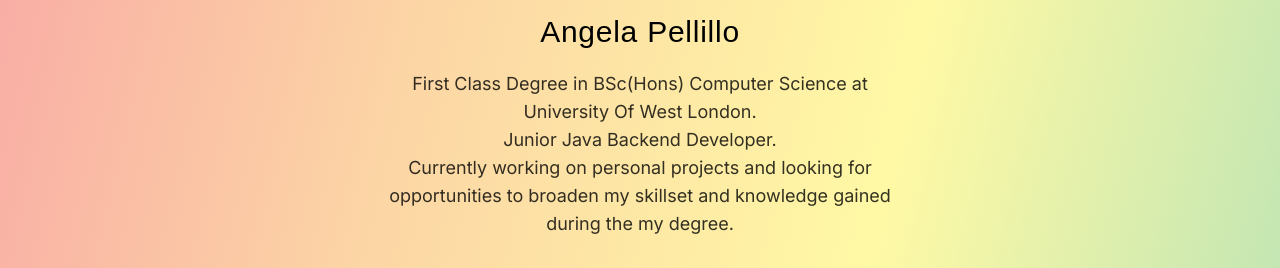
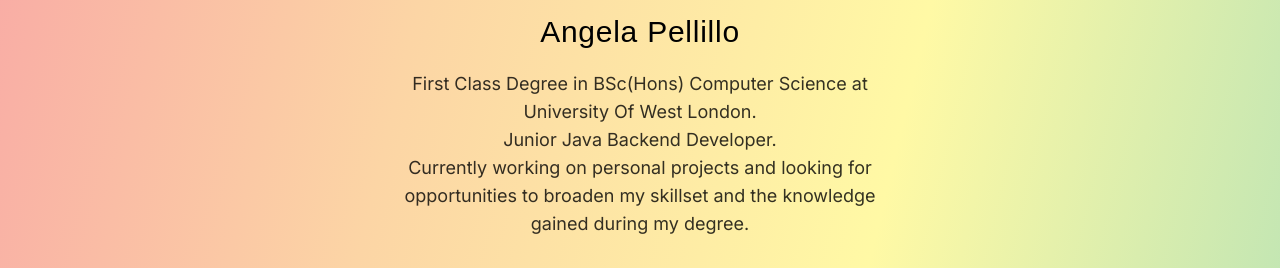
Before and after one commit to Echo3007/Portfolio, a Next.js app in the folder portfolio/: page / in a window 1280 px wide. Shown: the part 384-652 px from the top of the page. Built offline with nearby package versions, Linux system fonts and the light colour scheme; a web font is replaced by a local one.

Commit message:
descritpions fixed, checking for image optimisation

```diff
--- a/portfolio/next.config.mjs
+++ b/portfolio/next.config.mjs
@@ -28,9 +28,9 @@
         return config;
     },
     output: 'export',
-    images: {
-        unoptimized: true
-    }
+    // images: {
+    //     unoptimized: true
+    // }
 };
 
 export default nextConfig;
--- a/portfolio/src/app/sections/ContactSection.jsx
+++ b/portfolio/src/app/sections/ContactSection.jsx
@@ -5,8 +5,8 @@
                 <div className="bg-gradient-to-r from-emerald-300 to-sky-400 py-8 px-10 rounded-3xl text-center md:text-left ">
                     <div className="flex flex-col md:flex-row  gap-8 md:gap-16 items-center">
                         <div>
-                            <h2 className="font-serif text-2xl md:text-3xl">Lets create something incredible together</h2>
-                            <p className="text-sm md:text-base mt-2">Lets connect and create something amazing together etc etc etc</p>
+                            <h2 className="font-serif text-2xl md:text-3xl">Let's create something incredible together</h2>
+                            <p className="text-sm md:text-base mt-2">Let's connect and create something amazing together! Drop me an email and start brainstorming ideas!</p>
                         </div>
                         <div>
                             <button className=" group text-white bg-gray-900 inline-flex items-center px-6 h-12
--- a/portfolio/src/app/sections/HeroSection.jsx
+++ b/portfolio/src/app/sections/HeroSection.jsx
@@ -23,7 +23,7 @@
                 </div>
                 <div className="max-w-lg mx-auto ">
                     <h1 className="font-serif text-3xl md:text-5xl lg:text-3xl text-center mt-8 tracking-wide">Angela Pellillo</h1>
-                    <p className="mt-5 text-center text-black/80 lg:text-lg md:text-xl">First Class Degree in BSc(Hons) Computer Science at University Of West London.<br />Junior Java Backend Developer.<br />Currently working on personal projects and looking for opportunities to broaden my skillset and knowledge gained during the my degree.</p>
+                    <p className="mt-5 text-center text-black/80 lg:text-lg md:text-xl">First Class Degree in BSc(Hons) Computer Science at University Of West London.<br />Junior Java Backend Developer.<br />Currently working on personal projects and looking for opportunities to broaden my skillset and the knowledge gained during my degree.</p>
                 </div>
             </div>
             <div className="flex flex-col gap-4 md:flex-row justify-center items-center mt-8 ">
```
